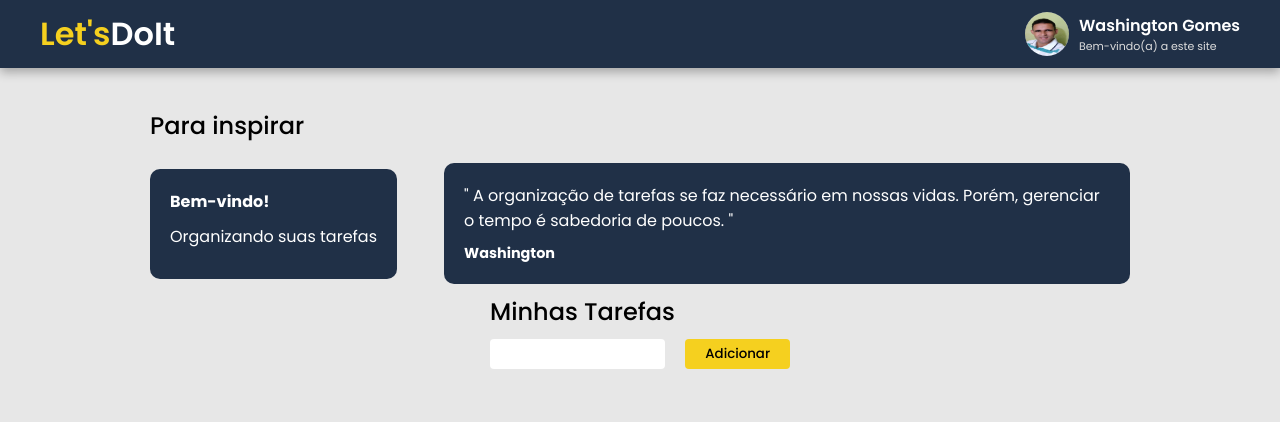
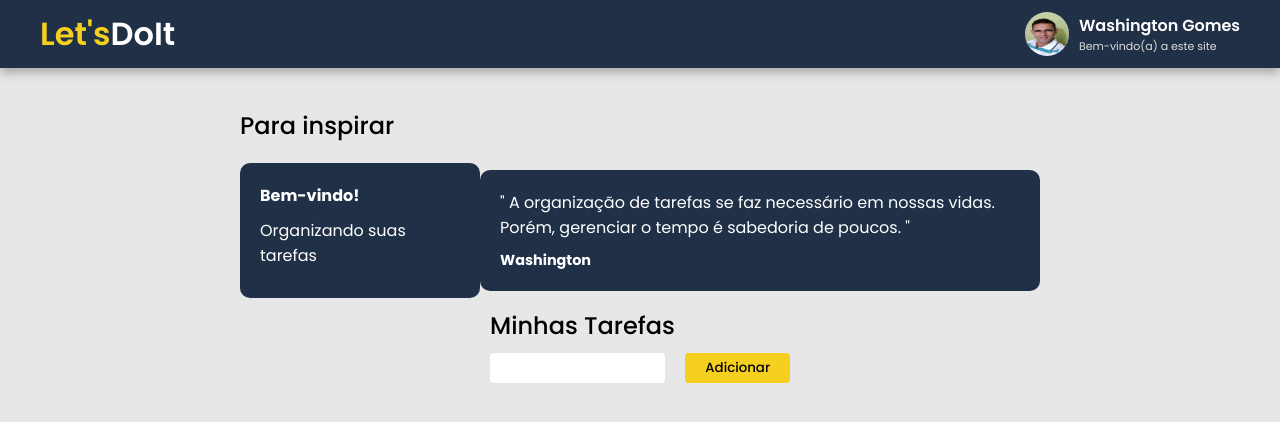
Before and after one commit to washingtongomes/web-challenge1, a React (Create React App) app: page / in a window 1280 px wide. Shown: the top 422 px of the page. Built offline with nearby package versions, Linux system fonts and the light colour scheme; the HTML template or start-up script is replaced by a standard one.

Commit message:
Update styles.css

```diff
--- a/src/components/Inspiration/styles.css
+++ b/src/components/Inspiration/styles.css
@@ -1,5 +1,5 @@
 #inspiration {
-  max-width: 980px;
+  max-width: 800px;
   margin: 40px auto 0;
 }
 
```
